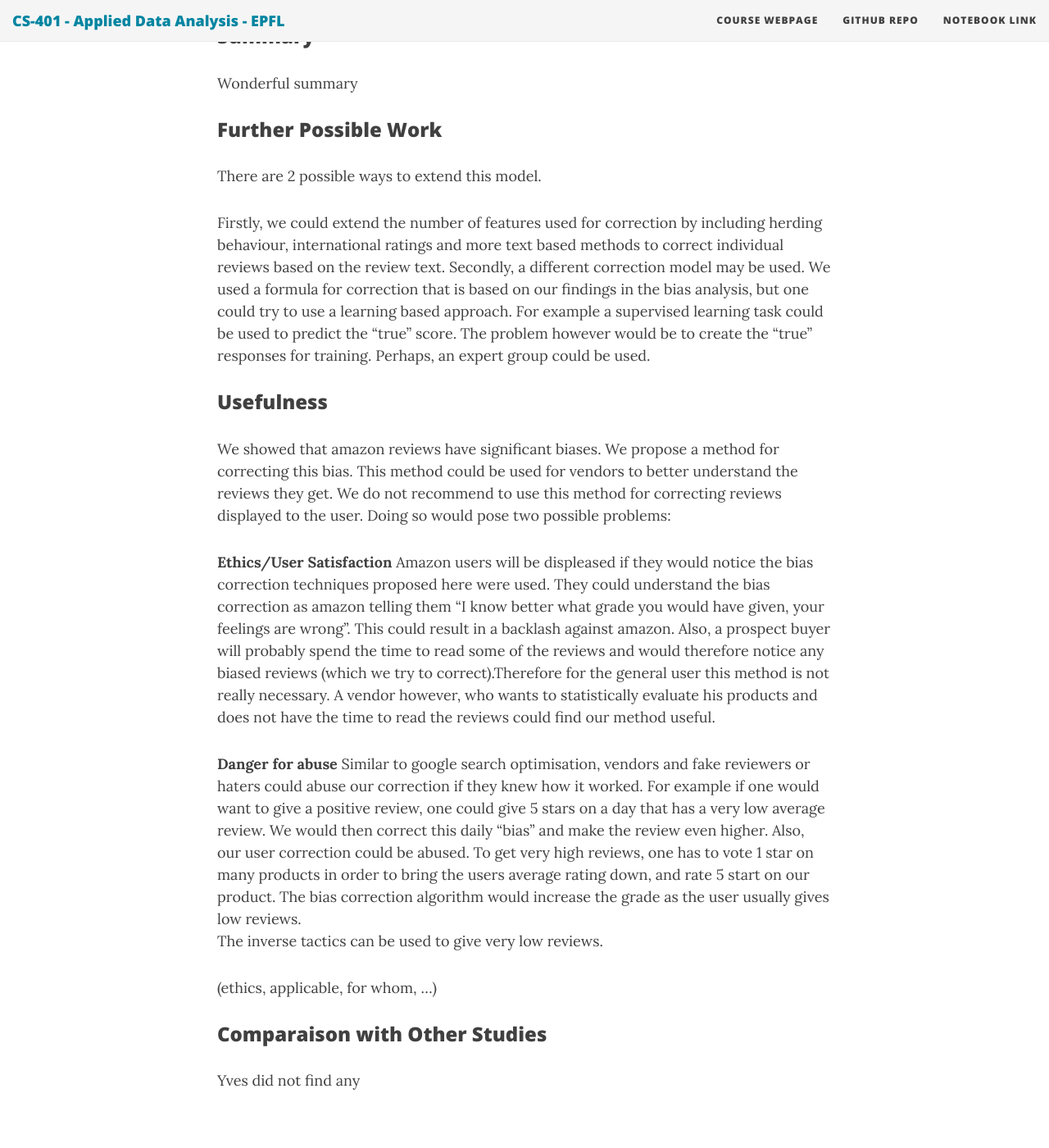
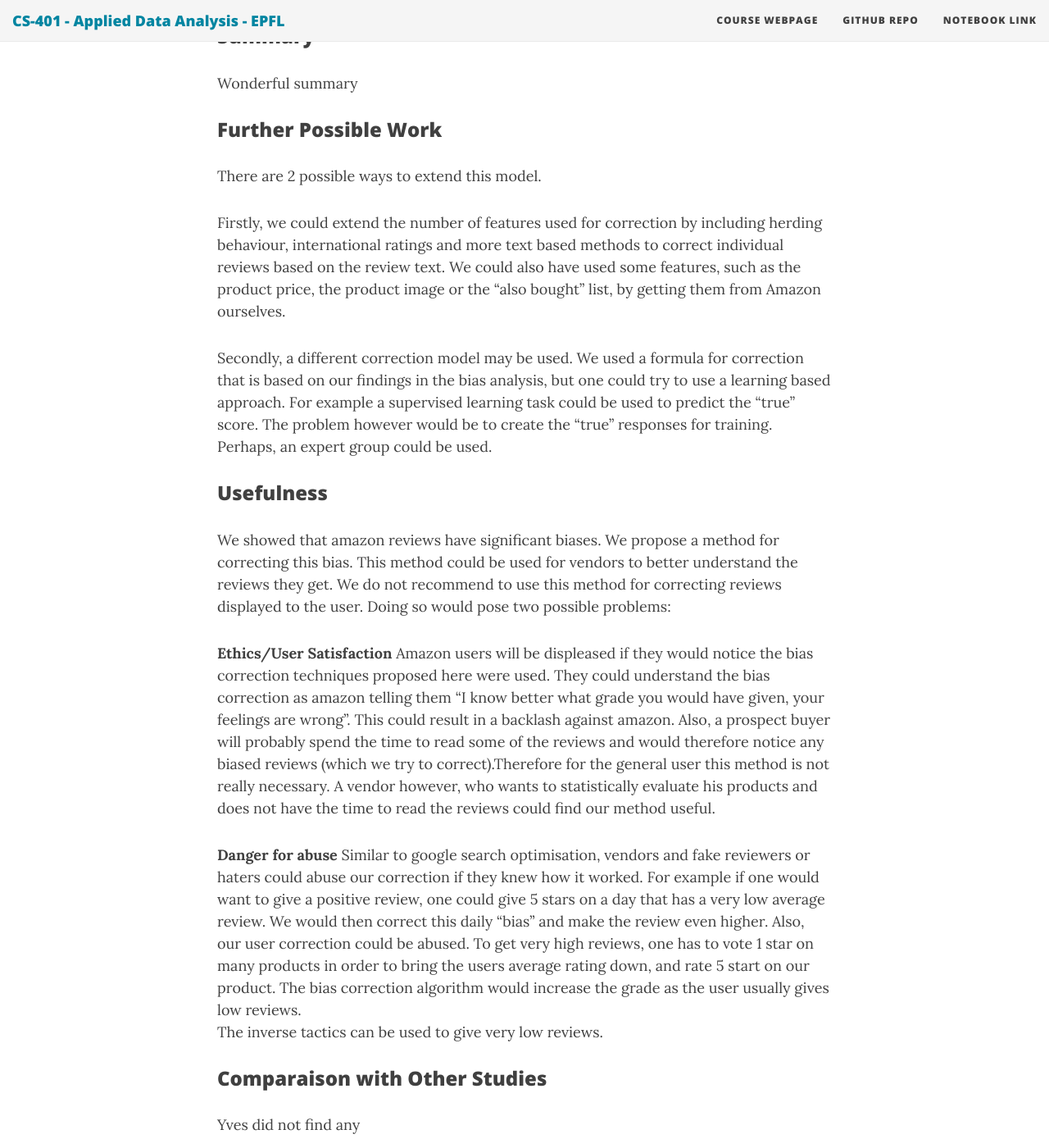
Before and after one commit to ada-lyn/ada-lyn.github.io, a Jekyll site: the page built from index.md, in a window 1280 px wide and 1400 px high, scrolled down 36016 px. Shown: the whole window at 82% size. Built offline with Jekyll 4.4.1, drawn with Linux system fonts in a browser that asks for light colours; nearby versions of some CDN libraries; formulas are drawn with MathJax 3.

Commit message:
Update index.md

```diff
--- a/index.md
+++ b/index.md
@@ -401,8 +401,6 @@ With the date bias and user bias correction implemented, we were ready to try ou
 Product 1 : *NAME OF PRODUCT*
 
 
-
-
 | Original rating | Time bias corrected | User bias corrected |
 |:---------------:|:-------------------:|:-------------------:|
 | *Individual product reviews*                                |
@@ -490,8 +488,10 @@ Wonderful summary
 ### Further Possible Work
 There are 2 possible ways to extend this model.
 
-Firstly, we could extend the number of features used for correction by including herding behaviour, international ratings and more text based methods to correct individual reviews based on the review text.
+Firstly, we could extend the number of features used for correction by including herding behaviour, international ratings and more text based methods to correct individual reviews based on the review text. We could also have used some features, such as the product price, the product image or the "also bought" list, by getting them from Amazon ourselves.
+
 Secondly, a different correction model may be used. We used a formula for correction that is based on our findings in the bias analysis, but one could try to use a learning based approach. For example a supervised learning task could  be used to predict the "true" score.<a name="usefulness_" /> The problem however would be to create the "true" responses for training. Perhaps, an expert group could be used.
+
 
 ### Usefulness
 We showed that amazon reviews have significant biases. We propose a method for correcting this bias. This method could be used for vendors to better understand the reviews they get. We do not recommend to use this method for correcting reviews displayed to the user. Doing so would pose two possible problems:
@@ -503,7 +503,6 @@ Amazon users will be displeased if they would notice the bias correction techniq
 Similar to google search optimisation, vendors and fake reviewers or haters could abuse our correction if they knew how it worked. For example if one would want to give a positive review, one could give 5 stars on a day that has a very low average review. We would then correct this daily "bias" and make the review even higher. Also, our user correction could be abused. To get very high reviews, one has to vote 1 star on many products in order to bring the users average rating down, and rate 5 start on our product. The bias correction algorithm would increase the grade as the user usually gives low reviews. <br>
 The inverse tactics can be used to give very low reviews.
 
-(ethics, applicable, for whom, ...)
 
 ### Comparaison with Other Studies
 Yves did not find any
```
